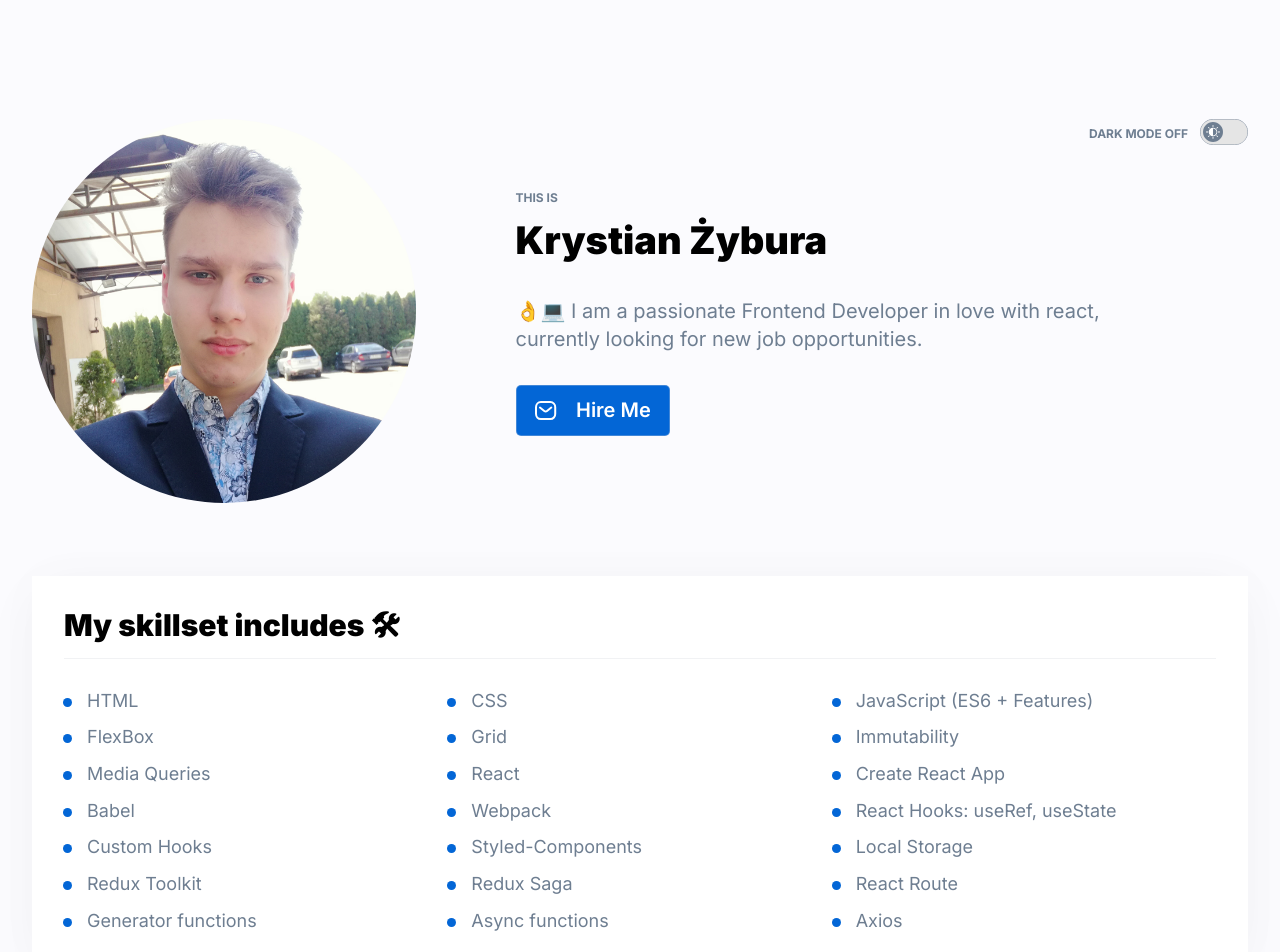
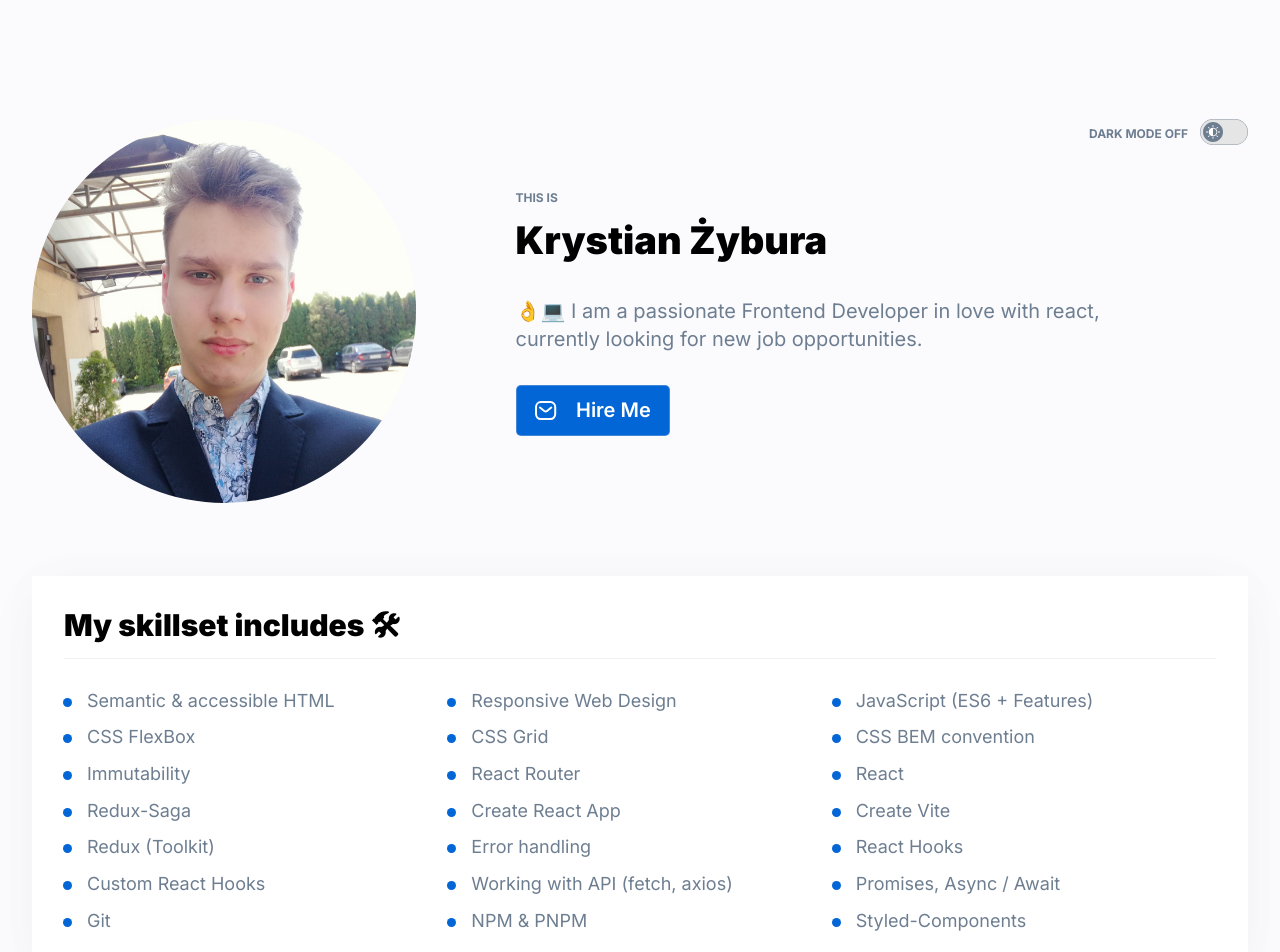
Before and after one commit to KrystianZybura/Personal-Homepage, a React (Vite) app: page / in a window 1280 px wide. Shown: the top 952 px of the page. Built offline with nearby package versions, Linux system fonts and the light colour scheme; no server answers.

Commit message:
skills updated

```diff
--- a/src/App/homepage/Skillset/skills.js
+++ b/src/App/homepage/Skillset/skills.js
@@ -1,25 +1,25 @@
 const skills = [
-  "HTML",
-  "CSS",
+  "Semantic & accessible HTML",
+  "Responsive Web Design",
   "JavaScript (ES6 + Features)",
-  "FlexBox",
-  "Grid",
+  "CSS FlexBox",
+  "CSS Grid",
+  "CSS BEM convention",
   "Immutability",
-  "Media Queries",
+  "React Router",
   "React",
+  "Redux-Saga",
   "Create React App",
-  "Babel",
-  "Webpack",
-  "React Hooks: useRef, useState",
-  "Custom Hooks",
+  "Create Vite",
+  "Redux (Toolkit)",
+  "Error handling",
+  "React Hooks",
+  "Custom React Hooks",
+  "Working with API (fetch, axios)",
+  "Promises, Async / Await",
+  "Git",
+  "NPM & PNPM",
   "Styled-Components",
-  "Local Storage",
-  "Redux Toolkit",
-  "Redux Saga",
-  "React Route",
-  "Generator functions",
-  "Async functions",
-  "Axios",
 ];
 
 export { skills };
```
